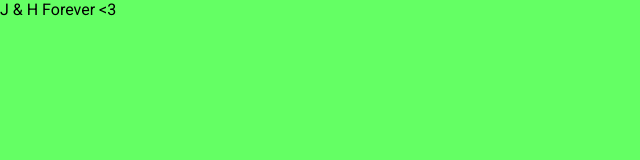
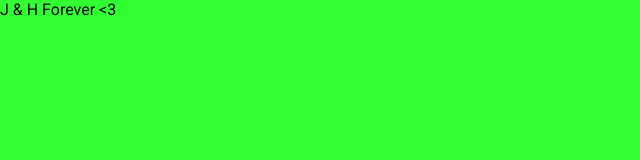
Before and after one commit to jgarrett-tn/TestWebpage, a plain HTML site: page index.html in a window 1280 px wide. Shown: the whole page, without its empty margins (0-640 px from the left). Drawn offline with Linux system fonts and the light colour scheme.

Commit message:
Update style.css

```diff
--- a/style.css
+++ b/style.css
@@ -7,7 +7,7 @@
 
 body {
     font-family: 'Roboto', sans-serif;
-    background-color: rgb(100,255,100)
+    background-color: rgb(50,255,50)
 }
 
 /* HEADER SECTION */
```
